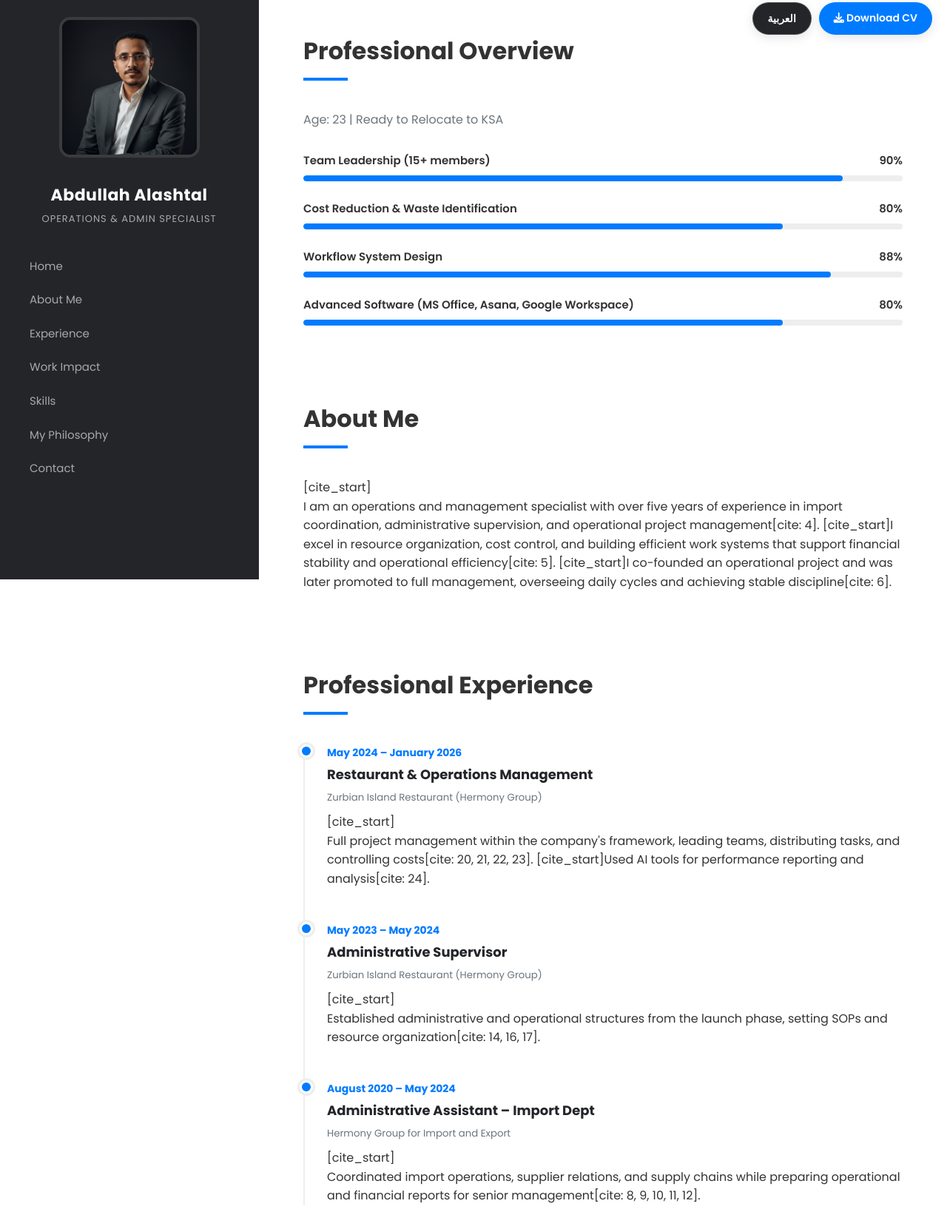
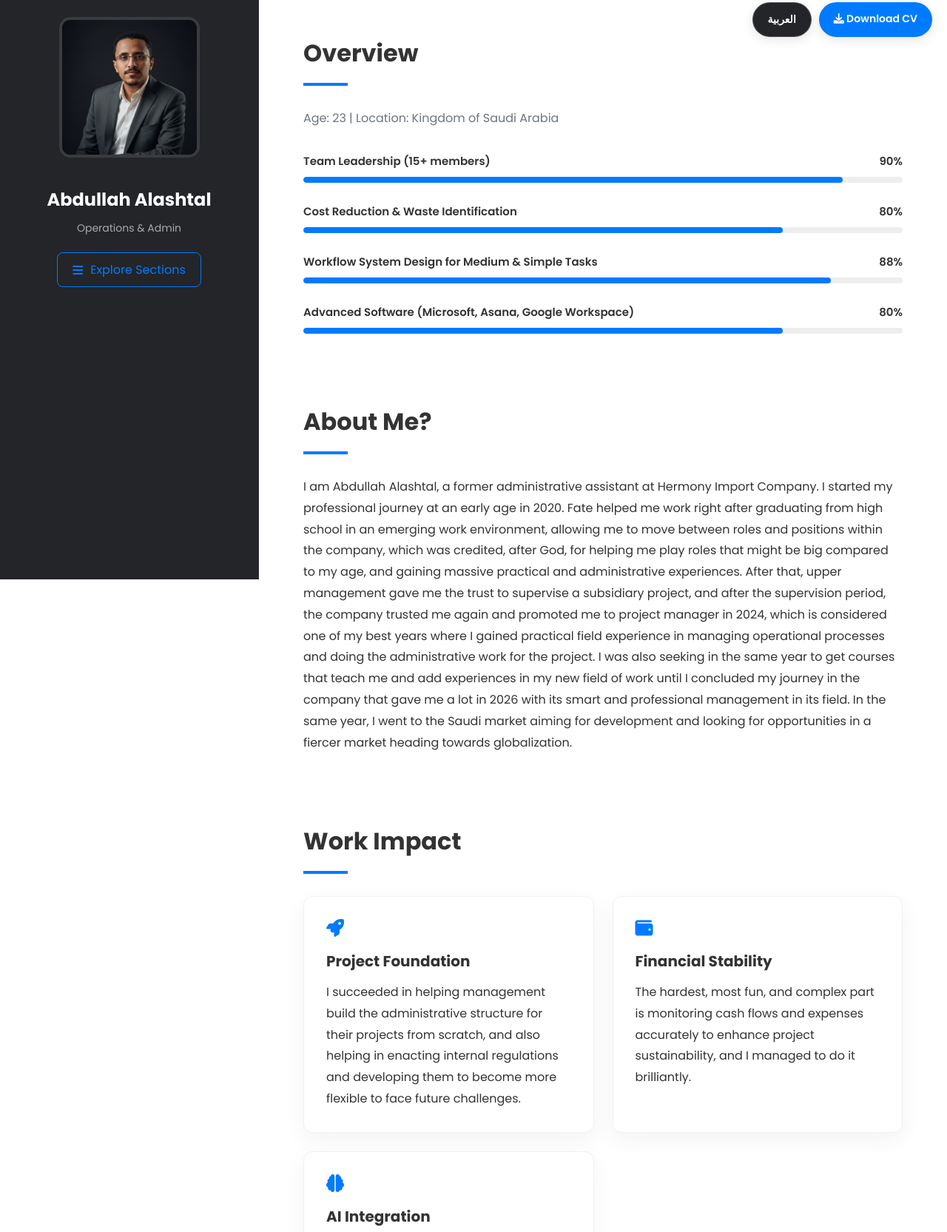
Before and after one commit to alashtalabdullah-svg/Portfolio, a plain HTML site: page index.html in a window 1280 px wide. Shown: the part 17-1682 px from the top of the page at 74% size. Drawn offline with Linux system fonts and the light colour scheme.

Commit message:
Update index.html

```diff
--- a/index.html
+++ b/index.html
@@ -3,61 +3,58 @@
 <head>
     <meta charset="UTF-8">
     <meta name="viewport" content="width=device-width, initial-scale=1.0">
-    <title>Abdullah Alashtal | Operations & Admin Specialist</title>
+    <title>Abdullah Alashtal | Operations & Admin</title>
     <link href="https://fonts.googleapis.com/css2?family=Poppins:wght@300;400;600;700&display=swap" rel="stylesheet">
     <link rel="stylesheet" href="https://cdnjs.cloudflare.com/ajax/libs/font-awesome/6.0.0/css/all.min.css">
     <style>
         :root { --primary-dark: #232529; --accent-blue: #007bff; --bg-light: #ffffff; --text-gray: #6c757d; }
         * { box-sizing: border-box; margin: 0; padding: 0; }
-        body { font-family: 'Poppins', sans-serif; background-color: var(--bg-light); color: #333; line-height: 1.6; }
+        body { font-family: 'Poppins', sans-serif; background-color: var(--bg-light); color: #333; line-height: 1.8; }
 
-        /* Navigation & Buttons */
         .top-nav { position: fixed; top: 20px; right: 20px; z-index: 1000; display: flex; gap: 10px; }
         .btn-action { padding: 10px 20px; border-radius: 30px; border: none; cursor: pointer; text-decoration: none; font-weight: 600; font-size: 14px; transition: 0.3s; box-shadow: 0 4px 15px rgba(0,0,0,0.1); }
         .btn-lang { background: var(--primary-dark); color: white; border: 1px solid rgba(255,255,255,0.2); }
         .btn-cv { background: var(--accent-blue); color: white; }
 
-        /* Layout */
         .container { display: flex; min-height: 100vh; }
-        .sidebar { width: 350px; background: var(--primary-dark); color: white; padding: 40px; position: fixed; height: 100vh; text-align: center; border-right: 1px solid rgba(255,255,255,0.05); }
+        .sidebar { width: 350px; background: var(--primary-dark); color: white; padding: 40px; position: fixed; height: 100vh; text-align: center; border-right: 1px solid rgba(255,255,255,0.05); overflow-y: auto; }
         .main-content { margin-left: 350px; padding: 60px; width: 100%; }
 
-        /* Sidebar Content */
         .profile-img { width: 190px; height: 190px; border-radius: 15px; border: 4px solid rgba(255,255,255,0.1); margin-bottom: 25px; object-fit: cover; }
-        .sidebar h1 { font-size: 22px; margin-bottom: 5px; letter-spacing: 0.5px; }
-        .sidebar p { color: #aaa; font-size: 13px; margin-bottom: 40px; text-transform: uppercase; letter-spacing: 1px; }
-        .nav-links { list-style: none; text-align: left; }
-        .nav-links li { margin-bottom: 20px; }
-        .nav-links a { color: #fff; text-decoration: none; opacity: 0.6; transition: 0.3s; font-size: 15px; }
-        .nav-links a:hover { opacity: 1; padding-left: 10px; color: var(--accent-blue); }
+        .sidebar h1 { font-size: 24px; margin-bottom: 5px; }
+        .sidebar p { color: #aaa; font-size: 14px; margin-bottom: 20px; }
 
-        /* Sections */
-        section { margin-bottom: 100px; scroll-margin-top: 50px; }
-        .section-title { font-size: 32px; font-weight: 700; margin-bottom: 40px; position: relative; padding-bottom: 15px; }
+        .menu-toggle-btn { background: transparent; border: 1px solid var(--accent-blue); color: var(--accent-blue); font-size: 16px; padding: 10px 20px; border-radius: 8px; cursor: pointer; transition: 0.3s; display: inline-flex; align-items: center; gap: 10px; font-family: 'Poppins', sans-serif; }
+        .menu-toggle-btn:hover { background: var(--accent-blue); color: white; }
+
+        .nav-menu { display: none; margin-top: 25px; text-align: left; background: rgba(0,0,0,0.2); padding: 15px; border-radius: 10px; }
+        .nav-menu.active { display: block; }
+        .nav-menu ul { list-style: none; }
+        .nav-menu li { margin-bottom: 15px; border-bottom: 1px solid rgba(255,255,255,0.05); padding-bottom: 10px; }
+        .nav-menu li:last-child { border-bottom: none; margin-bottom: 0; padding-bottom: 0; }
+        .nav-menu a { color: #fff; text-decoration: none; opacity: 0.8; transition: 0.3s; font-size: 15px; display: block; }
+        .nav-menu a:hover { opacity: 1; padding-left: 10px; color: var(--accent-blue); }
+
+        section { margin-bottom: 90px; scroll-margin-top: 50px; }
+        .section-title { font-size: 32px; font-weight: 700; margin-bottom: 30px; position: relative; padding-bottom: 15px; }
         .section-title::after { content: ''; position: absolute; bottom: 0; left: 0; width: 60px; height: 4px; background: var(--accent-blue); }
 
-        /* Skill Progress Bars */
         .skill-item { margin-bottom: 25px; }
         .skill-info { display: flex; justify-content: space-between; margin-bottom: 8px; font-weight: 600; font-size: 15px; }
         .progress-bg { background: #eee; height: 8px; border-radius: 10px; overflow: hidden; }
-        .progress-fill { background: var(--accent-blue); height: 100%; border-radius: 10px; transition: 1.5s cubic-bezier(0.1, 0.5, 0.5, 1); }
+        .progress-fill { background: var(--accent-blue); height: 100%; border-radius: 10px; transition: 1.5s; }
 
-        /* Experience Timeline */
-        .timeline { border-left: 2px solid #eee; padding-left: 30px; position: relative; }
-        .timeline-item { position: relative; margin-bottom: 45px; }
-        .timeline-item::before { content: ''; position: absolute; left: -37px; top: 0; width: 12px; height: 12px; background: var(--accent-blue); border-radius: 50%; border: 3px solid #fff; box-shadow: 0 0 0 3px #eee; }
-        .timeline-date { font-weight: bold; color: var(--accent-blue); font-size: 14px; display: block; margin-bottom: 5px; }
-        .timeline-item h4 { font-size: 18px; margin-bottom: 5px; color: var(--primary-dark); }
-        .timeline-item h5 { color: var(--text-gray); font-weight: 400; margin-bottom: 10px; }
-
-        /* Impact Cards */
         .impact-grid { display: grid; grid-template-columns: repeat(auto-fit, minmax(280px, 1fr)); gap: 25px; }
         .card { background: #fff; padding: 30px; border-radius: 12px; box-shadow: 0 10px 30px rgba(0,0,0,0.05); border: 1px solid #f0f0f0; transition: 0.3s; }
         .card:hover { transform: translateY(-5px); box-shadow: 0 15px 40px rgba(0,0,0,0.1); }
-        .card i { font-size: 24px; color: var(--accent-blue); margin-bottom: 15px; display: block; }
-        .card h3 { margin-bottom: 10px; font-size: 18px; }
+        .card i.icon-title { font-size: 24px; color: var(--accent-blue); margin-bottom: 15px; display: block; }
+        .card h3 { margin-bottom: 10px; font-size: 20px; }
 
-        @media (max-width: 992px) { .container { flex-direction: column; } .sidebar { width: 100%; height: auto; position: relative; padding: 30px; } .main-content { margin-left: 0; padding: 40px 20px; } }
+        .social-links { display: flex; gap: 30px; justify-content: center; margin-top: 20px; }
+        .social-btn { font-size: 45px; color: var(--primary-dark); transition: 0.3s; text-decoration: none; }
+        .social-btn:hover { color: var(--accent-blue); transform: scale(1.1); }
+
+        @media (max-width: 992px) { .container { flex-direction: column; } .sidebar { width: 100%; height: auto; position: relative; padding: 30px; border-right: none; border-bottom: 1px solid rgba(255,255,255,0.05); } .main-content { margin-left: 0; padding: 40px 20px; } }
     </style>
 </head>
 <body>
@@ -71,22 +68,28 @@
         <aside class="sidebar">
             <img src="Abdullah Alashtal.png" alt="Abdullah Alashtal" class="profile-img">
             <h1>Abdullah Alashtal</h1>
-            <p>Operations & Admin Specialist</p>
-            <ul class="nav-links">
-                <li><a href="#home">Home</a></li>
-                <li><a href="#about">About Me</a></li>
-                <li><a href="#experience">Experience</a></li>
-                <li><a href="#impact">Work Impact</a></li>
-                <li><a href="#skills">Skills</a></li>
-                <li><a href="#value">My Philosophy</a></li>
-                <li><a href="#contact">Contact</a></li>
-            </ul>
+            <p>Operations & Admin</p>
+
+            <button class="menu-toggle-btn" onclick="toggleMenu()">
+                <i class="fas fa-bars"></i> Explore Sections
+            </button>
+
+            <div class="nav-menu" id="navMenu">
+                <ul>
+                    <li><a href="#home" onclick="toggleMenu()">Overview</a></li>
+                    <li><a href="#about" onclick="toggleMenu()">About Me</a></li>
+                    <li><a href="#impact" onclick="toggleMenu()">Work Impact</a></li>
+                    <li><a href="#skills" onclick="toggleMenu()">Core Skills</a></li>
+                    <li><a href="#value" onclick="toggleMenu()">Why I Add Value?</a></li>
+                    <li><a href="#contact" onclick="toggleMenu()">Contact Me</a></li>
+                </ul>
+            </div>
         </aside>
 
         <main class="main-content">
             <section id="home">
-                <h2 class="section-title">Professional Overview</h2>
-                <p style="margin-bottom: 30px; color: var(--text-gray);">Age: 23 | Ready to Relocate to KSA</p>
+                <h2 class="section-title">Overview</h2>
+                <p style="margin-bottom: 30px; color: var(--text-gray);">Age: 23 | Location: Kingdom of Saudi Arabia</p>
 
                 <div class="skill-item">
                     <div class="skill-info"><span>Team Leadership (15+ members)</span><span>90%</span></div>
@@ -97,61 +100,37 @@
                     <div class="progress-bg"><div class="progress-fill" style="width: 80%;"></div></div>
                 </div>
                 <div class="skill-item">
-                    <div class="skill-info"><span>Workflow System Design</span><span>88%</span></div>
+                    <div class="skill-info"><span>Workflow System Design for Medium & Simple Tasks</span><span>88%</span></div>
                     <div class="progress-bg"><div class="progress-fill" style="width: 88%;"></div></div>
                 </div>
                 <div class="skill-item">
-                    <div class="skill-info"><span>Advanced Software (MS Office, Asana, Google Workspace)</span><span>80%</span></div>
+                    <div class="skill-info"><span>Advanced Software (Microsoft, Asana, Google Workspace)</span><span>80%</span></div>
                     <div class="progress-bg"><div class="progress-fill" style="width: 80%;"></div></div>
                 </div>
             </section>
 
             <section id="about">
-                <h2 class="section-title">About Me</h2>
-                [cite_start]<p>I am an operations and management specialist with over five years of experience in import coordination, administrative supervision, and operational project management[cite: 4]. [cite_start]I excel in resource organization, cost control, and building efficient work systems that support financial stability and operational efficiency[cite: 5]. [cite_start]I co-founded an operational project and was later promoted to full management, overseeing daily cycles and achieving stable discipline[cite: 6].</p>
-            </section>
-
-            <section id="experience">
-                <h2 class="section-title">Professional Experience</h2>
-                <div class="timeline">
-                    <div class="timeline-item">
-                        <span class="timeline-date">May 2024 – January 2026</span>
-                        <h4>Restaurant & Operations Management</h4>
-                        <h5>Zurbian Island Restaurant (Hermony Group)</h5>
-                        [cite_start]<p>Full project management within the company's framework, leading teams, distributing tasks, and controlling costs[cite: 20, 21, 22, 23]. [cite_start]Used AI tools for performance reporting and analysis[cite: 24].</p>
-                    </div>
-                    <div class="timeline-item">
-                        <span class="timeline-date">May 2023 – May 2024</span>
-                        <h4>Administrative Supervisor</h4>
-                        <h5>Zurbian Island Restaurant (Hermony Group)</h5>
-                        [cite_start]<p>Established administrative and operational structures from the launch phase, setting SOPs and resource organization[cite: 14, 16, 17].</p>
-                    </div>
-                    <div class="timeline-item">
-                        <span class="timeline-date">August 2020 – May 2024</span>
-                        <h4>Administrative Assistant – Import Dept</h4>
-                        <h5>Hermony Group for Import and Export</h5>
-                        [cite_start]<p>Coordinated import operations, supplier relations, and supply chains while preparing operational and financial reports for senior management[cite: 8, 9, 10, 11, 12].</p>
-                    </div>
-                </div>
+                <h2 class="section-title">About Me?</h2>
+                <p>I am Abdullah Alashtal, a former administrative assistant at Hermony Import Company. I started my professional journey at an early age in 2020. Fate helped me work right after graduating from high school in an emerging work environment, allowing me to move between roles and positions within the company, which was credited, after God, for helping me play roles that might be big compared to my age, and gaining massive practical and administrative experiences. After that, upper management gave me the trust to supervise a subsidiary project, and after the supervision period, the company trusted me again and promoted me to project manager in 2024, which is considered one of my best years where I gained practical field experience in managing operational processes and doing the administrative work for the project. I was also seeking in the same year to get courses that teach me and add experiences in my new field of work until I concluded my journey in the company that gave me a lot in 2026 with its smart and professional management in its field. In the same year, I went to the Saudi market aiming for development and looking for opportunities in a fiercer market heading towards globalization.</p>
             </section>
 
             <section id="impact">
                 <h2 class="section-title">Work Impact</h2>
                 <div class="impact-grid">
                     <div class="card">
-                        <i class="fas fa-rocket"></i>
+                        <i class="fas fa-rocket icon-title"></i>
                         <h3>Project Foundation</h3>
-                        [cite_start]<p>Successfully established the administrative structure of a major project from day one[cite: 6, 16].</p>
+                        <p>I succeeded in helping management build the administrative structure for their projects from scratch, and also helping in enacting internal regulations and developing them to become more flexible to face future challenges.</p>
                     </div>
                     <div class="card">
-                        <i class="fas fa-coins"></i>
+                        <i class="fas fa-wallet icon-title"></i>
                         <h3>Financial Stability</h3>
-                        [cite_start]<p>Monitored cash flows and expenses to ensure project sustainability and resource optimization[cite: 13, 23, 25].</p>
+                        <p>The hardest, most fun, and complex part is monitoring cash flows and expenses accurately to enhance project sustainability, and I managed to do it brilliantly.</p>
                     </div>
                     <div class="card">
-                        <i class="fas fa-brain"></i>
+                        <i class="fas fa-brain icon-title"></i>
                         <h3>AI Integration</h3>
-                        [cite_start]<p>Utilized AI tools to analyze operational results and develop work processes[cite: 24].</p>
+                        <p>I faced problems that required me to carry a certain skill like analyzing performance results, and I succeeded using AI tools to create the required analysis of results to benefit from the numbers more in developing work mechanisms.</p>
                     </div>
                 </div>
             </section>
@@ -160,30 +139,45 @@
                 <h2 class="section-title">Core Skills</h2>
                 <div class="impact-grid">
                     <div class="card">
-                        <h3>Operational</h3>
-                        [cite_start]<p>Supplier & inventory management, cost analysis, and system development[cite: 29, 31, 32].</p>
+                        <h3>Operational Skills</h3>
+                        <p>Supplier and inventory management, cost analysis, and operational systems development.</p>
                     </div>
                     <div class="card">
-                        <h3>Leadership</h3>
-                        [cite_start]<p>Effective administrative supervision, team leading, and strategic decision making[cite: 33, 34].</p>
+                        <h3>Leadership Skills</h3>
+                        <p>Effective administrative supervision, team leadership, strategic decision making, and problem solving.</p>
                     </div>
                 </div>
             </section>
 
             <section id="value">
                 <h2 class="section-title">Why I Add Value?</h2>
-                [cite_start]<p>I combine 5+ years of practical experience with an academic background in International Business Management[cite: 4, 27]. [cite_start]My work philosophy focuses on building systems that drive efficiency and stable operational discipline[cite: 5, 6]. [cite_start]Distinguished by my McKinsey Forward certification (2025) and advanced digital marketing skills[cite: 36, 38].</p>
+                <p>Through my simple practical career of more than 5 years, I was able to combine practical experience in multiple departments to develop the skill for multitasking. To maintain my skills, I refined them with academic achievement in international business administration, which made me know the scientific reason for every problem I dealt with in management, what the proven scientific solutions are, and whether I made a good or bad decision; which helped raise my administrative awareness through experience and education together.</p>
+                <br>
+                <p>Challenges at work helped me form a rare and different personal and administrative philosophy and character. I made sure to acquire good qualities from everyone I worked with or who worked with me. This does not mean I acquired all the good qualities, but I did not leave without a result. The McKinsey Forward program had a pivotal role in making this feature develop my emotional intelligence and soft skills and making me a better version of myself as days pass. Perhaps a passion for learning and creativity is what your team is missing?</p>
             </section>
 
             <section id="contact">
                 <h2 class="section-title">Contact Me</h2>
-                <div class="card">
-                    [cite_start]<p style="margin-bottom: 15px;"><i class="fas fa-envelope"></i> alashtalabdullah@gmail.com [cite: 2]</p>
-                    [cite_start]<p style="margin-bottom: 15px;"><i class="fab fa-linkedin"></i> <a href="https://www.linkedin.com/in/abdullah-al-ashtal/" target="_blank" style="color: var(--accent-blue);">linkedin.com/in/abdullah-al-ashtal/</a> [cite: 2]</p>
-                    <p style="font-style: italic; color: var(--text-gray);">Looking forward to contributing to your team's success.</p>
+                <div class="card" style="text-align: center;">
+                    <p style="margin-bottom: 20px; font-size: 18px;">I would be glad to connect with you through the following platforms:</p>
+                    <div class="social-links">
+                        <a href="mailto:alashtalabdullah@gmail.com" class="social-btn" title="Send me an email">
+                            <i class="fas fa-envelope-open-text"></i>
+                        </a>
+                        <a href="https://www.linkedin.com/in/abdullah-al-ashtal/" target="_blank" class="social-btn" title="My LinkedIn Profile">
+                            <i class="fab fa-linkedin"></i>
+                        </a>
+                    </div>
                 </div>
             </section>
         </main>
     </div>
+
+    <script>
+        function toggleMenu() {
+            var menu = document.getElementById("navMenu");
+            menu.classList.toggle("active");
+        }
+    </script>
 </body>
 </html>
```
